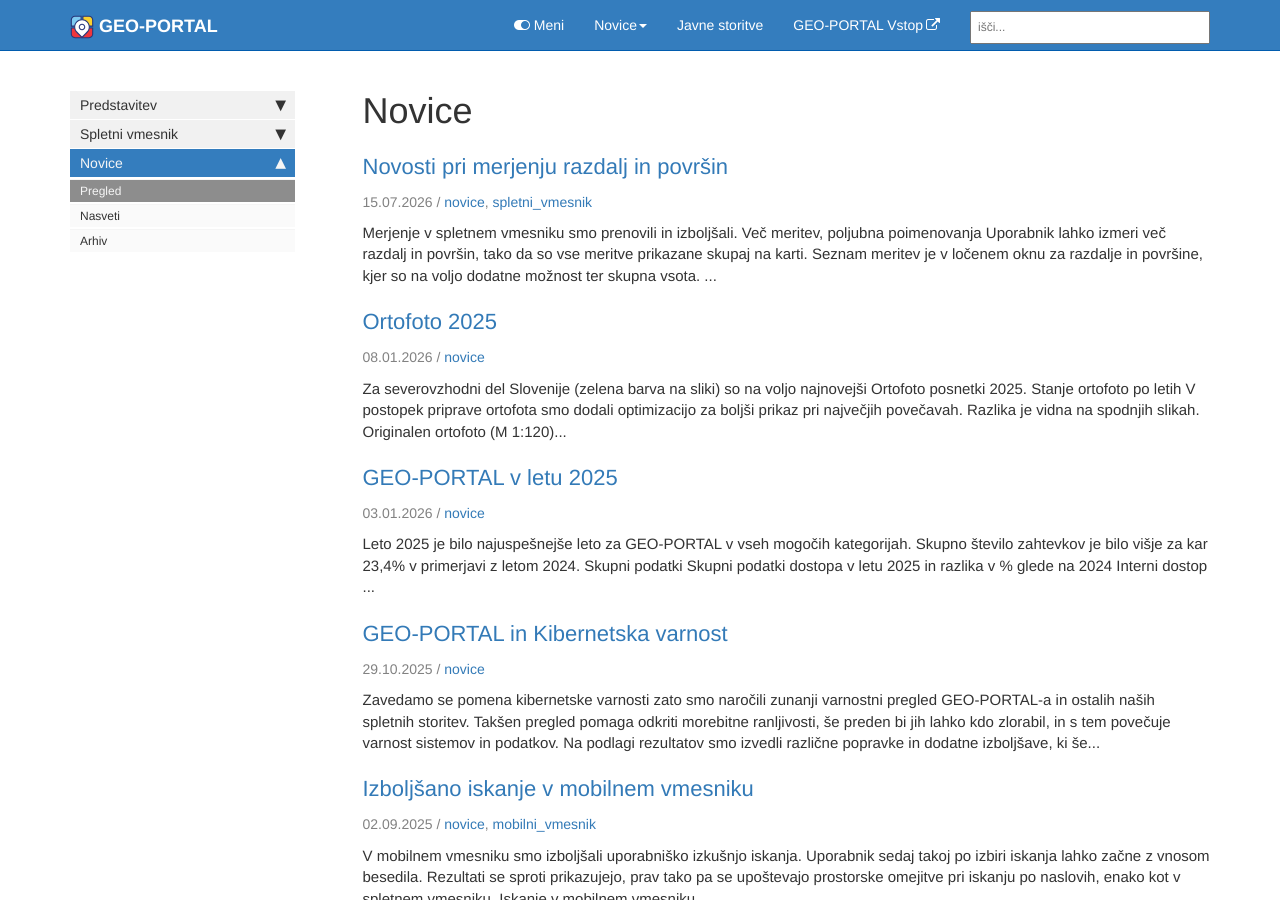
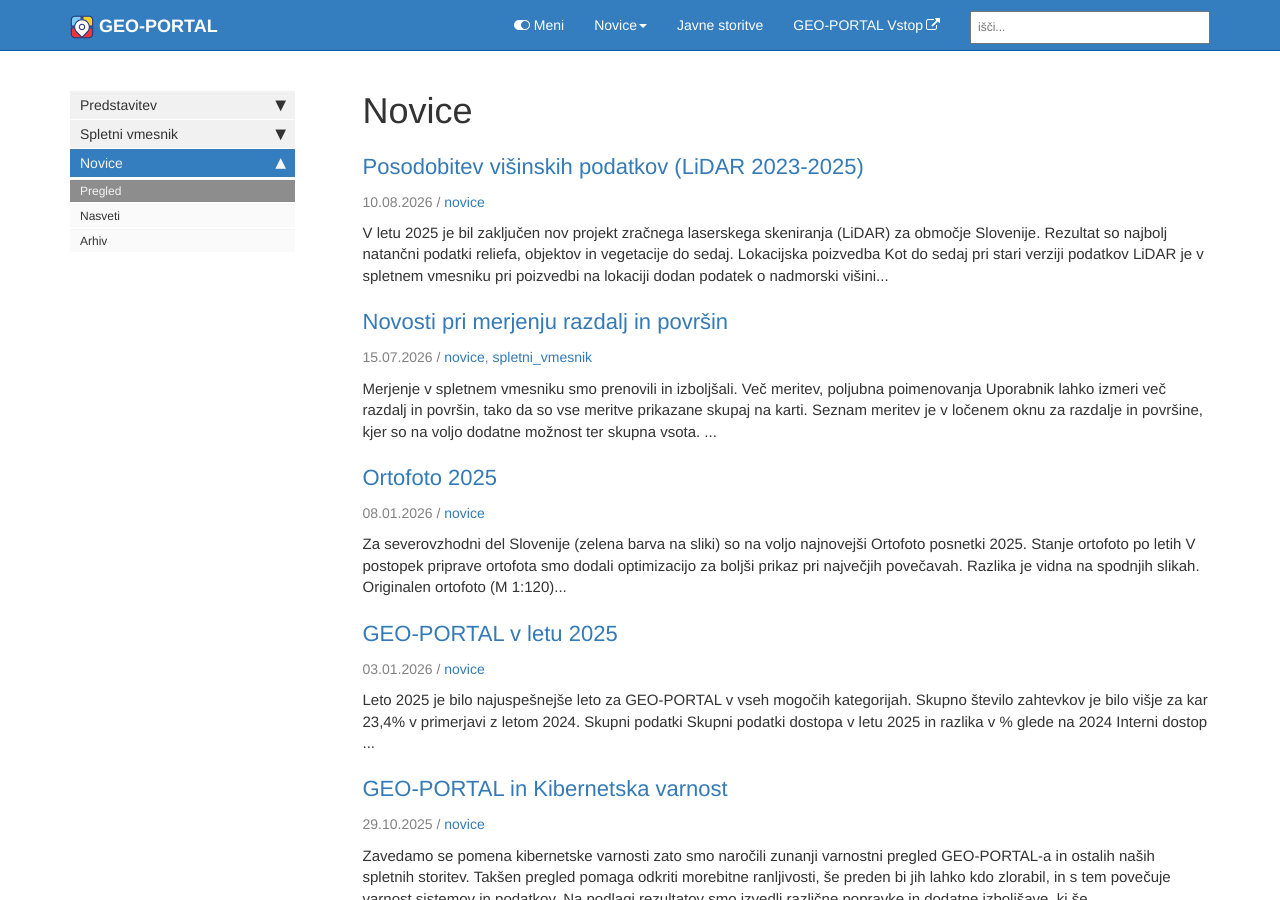
Before and after one commit to geo-portal/geo-portal.github.io, a Jekyll site: the page built from pages/news/news.html, in a window 1280 px wide and 900 px high. Built offline with Jekyll 4.4.1, drawn with Linux system fonts in a browser that asks for light colours; comment, search, counter and statistics services are not loaded; some of the changed text lies outside the part shown.

Commit message:
novica, podatki

```diff
--- /dev/null
+++ b/_posts/2026-08-10-posodobitev-lidar-23-25.md
@@ -0,0 +1,28 @@
+---
+title:  "Posodobitev višinskih podatkov (LiDAR 2023-2025)"
+permalink: 2026-08-10-posodobitev-lidar-23-25.html
+tags: [novice]
+---
+
+V letu 2025 je bil zaključen nov projekt zračnega laserskega skeniranja (LiDAR) za območje Slovenije. Rezultat so najbolj natančni podatki reliefa, objektov in vegetacije do sedaj.
+
+### Lokacijska poizvedba
+Kot do sedaj pri stari verziji podatkov LiDAR je v spletnem vmesniku pri poizvedbi na lokaciji dodan podatek o nadmorski višini na tej lokaciji.
+{% include image.html file="posts/2026-08-10-01.png" alt="lidar" caption="Izpis nadmorske višine na lokaciji" %}
+
+{% include callout.html content="Vir podatkov za nadmorsko višino je Digitalni model reliefa (DMR) z ločljivostjo **50 cm** (DMR izdelan iz LiDAR-ja 2011-2014 je imel ločljivost 1 m).
+Ocenjena višinska natančnost je 0,1 m. Uporabljen je višinski sistem SVS2010 (datum Koper). Obdobje skeniranja **2023 - 2025**.
+" type="primary" %}
+
+### Sloj senčenega prikaza terena
+Posodobljen in z boljšo ločljivostjo je tudi sloj senčenega prikaza terena
+
+{% include image.html file="posts/2026-08-10-02.png" alt="lidar2" caption="Sloj Teren (LiDAR 23-25), rahlo prosojno je prikazan tudi Ortofoto" %}
+
+### Namenska aplikacija Geo3D+
+
+Novost pa je namenske spletna aplikacija za enostaven prevzem (izrez) poljubnega območja podatkov LiDAR (DMR in Oblak točk) ter generiranje plastnic in druge koristne možnosti.
+
+{% include image.html file="posts/2026-08-10-03.png" alt="lidar3" caption="Aplikacija Geo3D+" %}
+
+Podrobnosti o aplikaciji bodo na voljo v kratkem.
--- a/pages/gp/gp_podatki.md
+++ b/pages/gp/gp_podatki.md
@@ -121,6 +121,7 @@ Register naslovov je evidenca podatkov o naslovih.
 {% include stanje.html content="4.1.2026" %}
 
 - Iskanje po naslovu, naselju ali občini
+- Izpis najbližjega naslova in razdaljo od izbrane lokacije
 - [Možnosti vektorskih slojev](sklopi.html#možnosti-vektorskih-slojev)
 
 ## MNVP
@@ -133,12 +134,11 @@ Aglomeracije so območja poselitve določena v operativnem programu oskrbe s pit
 - [Možnosti vektorskih slojev](sklopi.html#možnosti-vektorskih-slojev)
 
 ### LiDAR
-Podatki LiDAR se nanašajo na projekt zračnega laserskega skeniranja celotne Slovenije. Rezultati projekta so med drugim najbolj natančni podatki o reliefu za
+Podatki LiDAR se nanašajo na aktualen projekt zračnega laserskega skeniranja celotne Slovenije. Rezultati projekta so med drugim najbolj natančni podatki o reliefu za
 območje Slovenije.
-{% include stanje.html content="Leta 2015 zaključen projekt za celotno državo" %}
+{% include stanje.html content="Obdobje skeniranja 2023-2025" %}
 
-- Senčen prikaz Digitalnega modela reliefa [Vključitev podatkov LiDAR 1. del](https://site.geo-portal.si/2020-03-02-vkljucitev-lidar-1.html)
-- Izpis nadmorske višine na lokaciji [Vključitev podatkov LiDAR 2. del](https://site.geo-portal.si/2021-01-04-vkljucitev-lidar-2.html)
+- Izpis nadmorske višine na lokaciji in senčen prikaz reliefa [Posodobitev višinskih podatkov (LiDAR 2023-2025](https://site.geo-portal.si/2026-08-10-posodobitev-lidar-23-25.html)
 - [Možnosti podlag in dodatnih slojev](sklopi.html#možnosti-podlag-in-dodatnih-slojev)
 
 ## Vključitev in posodabljanje
```
Also changed, not shown: images/posts/2026-08-10-01.png (added), images/posts/2026-08-10-02.png (added), images/posts/2026-08-10-03.png (added).
